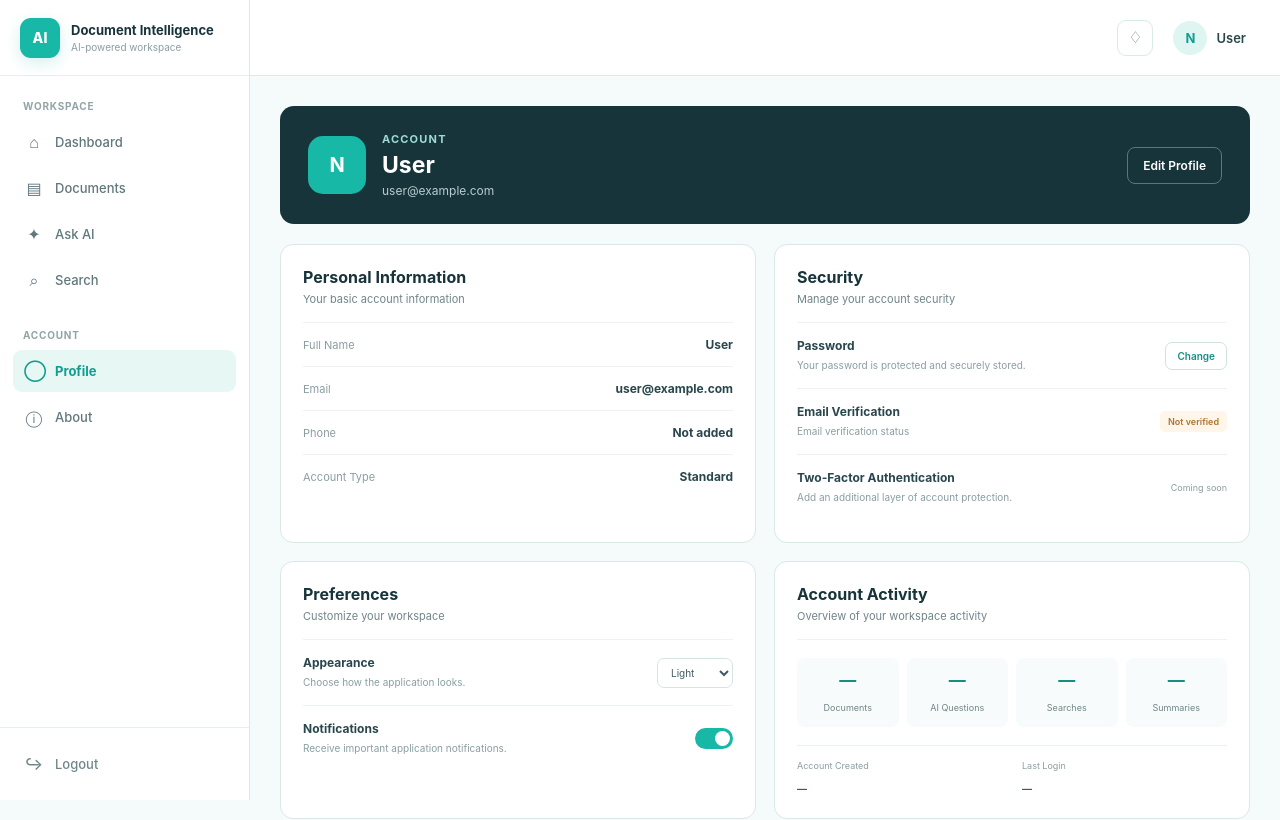
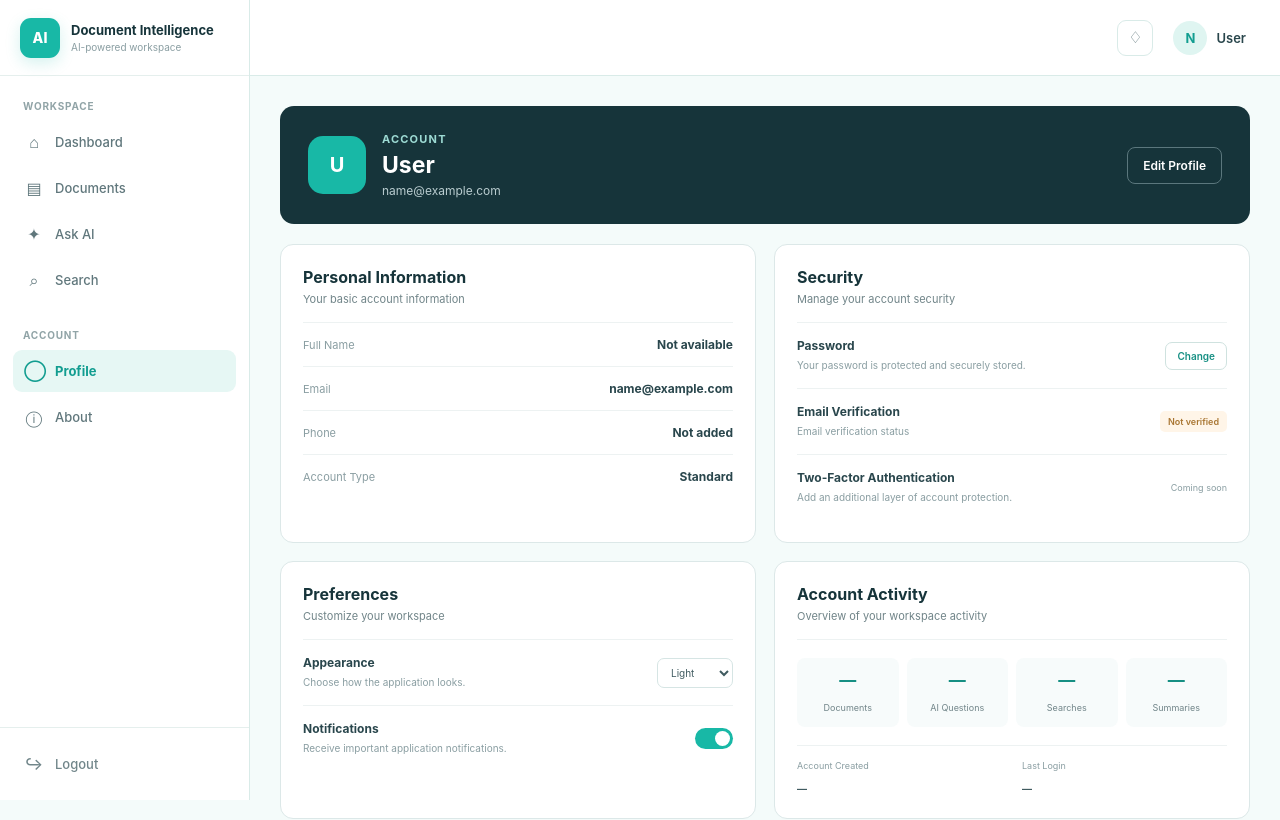
Before and after one commit to niranjana-2004/AI-Document-Intelligence, a React app in the folder frontend/: page /profile in a window 1280 px wide. Shown: the top 820 px of the page. Built offline with nearby package versions, Linux system fonts and the light colour scheme; sample sign-in values are in the browser's storage; the HTML template or start-up script is replaced by a standard one.

Commit message:
Change in reset password and profile

```diff
--- a/frontend/src/pages/Profile.jsx
+++ b/frontend/src/pages/Profile.jsx
@@ -1,3 +1,4 @@
+import { useEffect, useState } from 'react'
 import { useNavigate } from 'react-router-dom'
 import '../App.css'
 
@@ -5,8 +6,25 @@ function Profile() {
     const navigate = useNavigate()
 
     const handleLogout = () => {
-        navigate('/login')
+        localStorage.removeItem('access_token')
+        localStorage.removeItem('user')
+
+        navigate('/login', { replace: true })
     }
+
+    const [user, setUser] = useState(null)
+
+    useEffect(() => {
+        const storedUser = localStorage.getItem('user')
+
+        if (storedUser) {
+            try {
+                setUser(JSON.parse(storedUser))
+            } catch {
+                setUser(null)
+            }
+        }
+    }, [])
 
     return (
         <main className="profile-page">
@@ -20,7 +38,9 @@ function Profile() {
                 <div className="profile-header-content">
 
                     <div className="profile-large-avatar">
-                        N
+                        {user?.full_name
+                            ? user.full_name.charAt(0).toUpperCase()
+                            : 'U'}
                     </div>
 
                     <div>
@@ -30,11 +50,11 @@ function Profile() {
                         </p>
 
                         <h2>
-                            User
+                            {user?.full_name || 'User'}
                         </h2>
 
                         <p>
-                            user@example.com
+                            {user?.email || 'No email available'}
                         </p>
 
                     </div>
@@ -89,7 +109,7 @@ function Profile() {
                             </span>
 
                             <strong>
-                                User
+                                {user?.full_name || 'Not available'}
                             </strong>
 
                         </div>
@@ -102,7 +122,7 @@ function Profile() {
                             </span>
 
                             <strong>
-                                user@example.com
+                                {user?.email || 'Not available'}
                             </strong>
 
                         </div>
--- a/frontend/src/pages/auth/ResetPassword.jsx
+++ b/frontend/src/pages/auth/ResetPassword.jsx
@@ -225,6 +225,28 @@ function ResetPassword() {
                         />
                     </div>
 
+                    <div className="otp-resend">
+                        <p>
+                            Didn't receive the code?
+                        </p>
+
+                        <button
+                            type="button"
+                            onClick={handleResendOTP}
+                            className="otp-resend-button"
+                            disabled={loading || resending}
+                        >
+                            {resending
+                                ? 'Resending...'
+                                : 'Resend OTP'}
+                        </button>
+                    </div>
+                    {resendMessage && (
+                        <div className="auth-success-message">
+                            {resendMessage}
+                        </div>
+                    )}
+
                     <div className="form-group">
                         <label htmlFor="newPassword">
                             New password
--- a/frontend/src/styles/auth.css
+++ b/frontend/src/styles/auth.css
@@ -355,3 +355,13 @@
     border: 1px solid #f5c2c0;
     font-size: 14px;
 }
+
+.auth-success-message {
+    margin-bottom: 16px;
+    padding: 10px 12px;
+    border-radius: 8px;
+    background: #eefbf8;
+    color: #087f73;
+    border: 1px solid #b7e8df;
+    font-size: 14px;
+}
```
